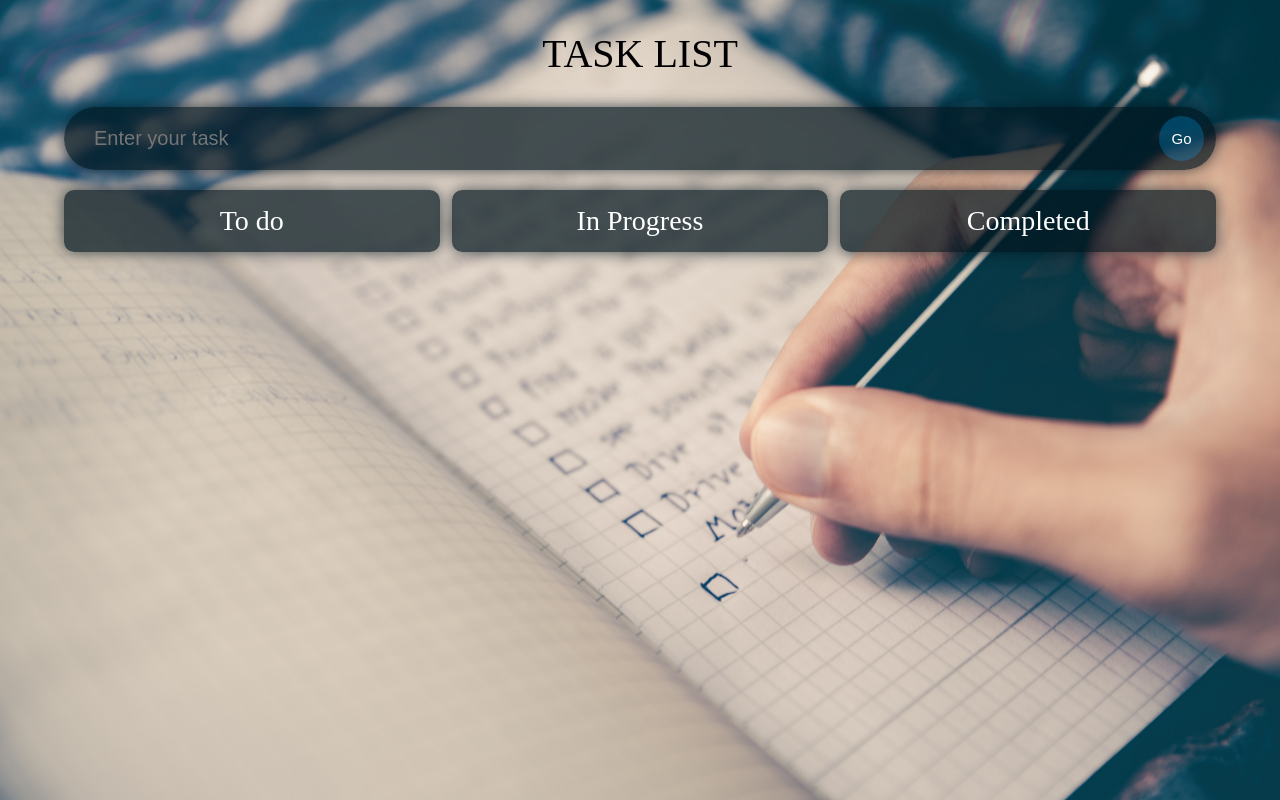
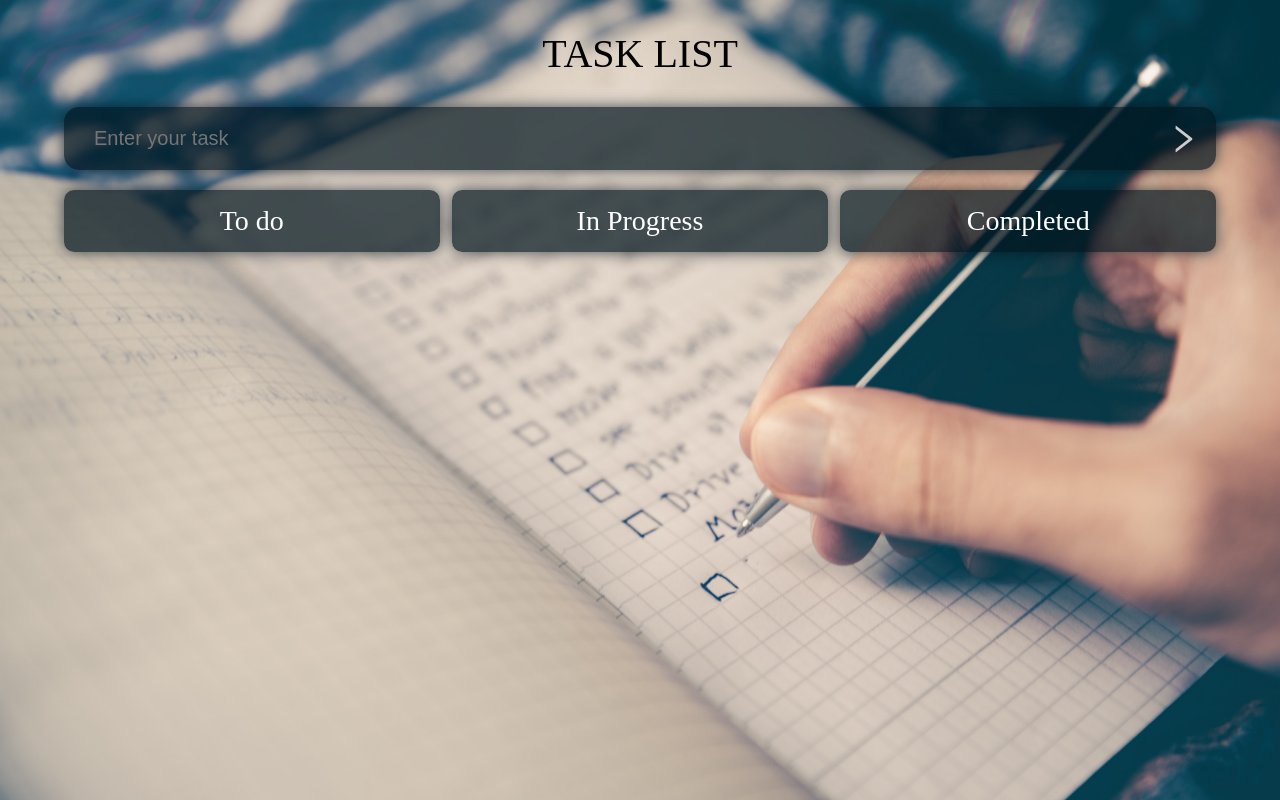
Before and after one commit to BrijeshM22/mytodos, a React (Create React App) app: page / in a window 1280 px wide. Built offline with nearby package versions, Linux system fonts and the light colour scheme; a web font is replaced by a local one.

Commit message:
Commit now

```diff
--- a/public/index.html
+++ b/public/index.html
@@ -2,14 +2,14 @@
 <html lang="en">
   <head>
     <meta charset="utf-8" />
-    <link rel="icon" href="%PUBLIC_URL%/todo_favicon.ico" />
+    <link rel="icon" href="%PUBLIC_URL%/favicon.ico" />
     <meta name="viewport" content="width=device-width, initial-scale=1" />
     <meta name="theme-color" content="#000000" />
     <meta
       name="description"
       content="Web site created using create-react-app"
     />
-    <link rel="apple-touch-icon" href="%PUBLIC_URL%/todo_logo192.png" />
+    <!-- <link rel="apple-touch-icon" href="%PUBLIC_URL%/todo_logo192.png" /> -->
     <!--
       manifest.json provides metadata used when your web app is installed on a
       user's mobile device or desktop. See https://developers.google.com/web/fundamentals/web-app-manifest/
--- a/src/App.tsx
+++ b/src/App.tsx
@@ -98,10 +98,10 @@ const App: React.FC = () => {
         <TodoList
           todos={todos}
           setTodos={setTodos}
+          WIPTodos={WIPTodos}
+          setWIPTodos={setWIPTodos}
           completedTodos={completedTodos}
           setCompletedTodos={setcompletedTodos}
-          WIPTodos={WIPTodos}
-          setWIPTodos={setWIPTodos}
         />
       </div>
     </DragDropContext>
--- a/src/components/InputField.tsx
+++ b/src/components/InputField.tsx
@@ -1,4 +1,5 @@
 import React, { useRef } from "react";
+import { AiOutlineRight } from "react-icons/ai";
 import "./styles.css";
 
 interface Props {
@@ -27,7 +28,7 @@ const InputField: React.FC<Props> = ({ todo, setTodo, handleAdd }) => {
         className="input__box"
       />
       <button type="submit" className="input_submit">
-        Go
+        <AiOutlineRight />
       </button>
     </form>
   );
--- a/src/components/TodoList.tsx
+++ b/src/components/TodoList.tsx
@@ -44,6 +44,7 @@ const TodoList: React.FC<Props> = ({
                   key={todo.id}
                   todos={todos}
                   setTodos={setTodos}
+                  localname="LocalTodos"
                 />
               ))}
             {provided.placeholder}
@@ -69,6 +70,7 @@ const TodoList: React.FC<Props> = ({
                 key={todo.id}
                 todos={WIPTodos}
                 setTodos={setWIPTodos}
+                localname="LocalWIPTodos"
               />
             ))}
             {provided.placeholder}
@@ -96,6 +98,7 @@ const TodoList: React.FC<Props> = ({
                   key={todo.id}
                   todos={completedTodos}
                   setTodos={setCompletedTodos}
+                  localname="LocalCompletedTodos"
                 />
               ))}
             {provided.placeholder}
--- a/src/components/styles.css
+++ b/src/components/styles.css
@@ -7,7 +7,7 @@
 
 .input__box {
   width: 100%;
-  border-radius: 50px;
+  border-radius: 15px;
   padding: 20px 30px;
   font-size: 20px;
   border: none;
@@ -20,37 +20,27 @@
 }
 
 .input__box:focus {
-  box-shadow: 0 0 5px;
+  box-shadow: 0 0 2px;
   outline: none;
 }
 
 .input_submit {
   position: absolute;
   right: 0px;
-  width: 45px;
-  height: 45px;
-  border-radius: 50px;
-  margin: 12px;
-  font-size: 15px;
-  color: white;
+  display: flex;
+  font-size: 2.25rem;
+  margin: 15px;
   border: none;
-  transition: 0.2s all;
-  outline: none;
-  cursor: pointer;
-  font-weight: lighter;
-  background-color: hsl(200, 100%, 50%, 0.25);
+  --color: hsl(200, 100%, 6%, 0);
+  background-color: var(--color);
+  color: #cdcbcb;
 }
 
 .input_submit:hover {
-  background-color: hsl(200, 100%, 50%, 0.4);
+  transform: scale(1.1);
 }
-/*
-.input_submit:hover {
-  background-color: #388ae2;
-} */
-
 .input_submit:active {
-  transform: scale(0.8);
+  transform: scale(0.9);
   box-shadow: 0 0 2px black;
 }
 
@@ -88,9 +78,8 @@
   z-index: 1;
   flex-wrap: wrap;
   transition: 0.2s;
-
   padding: 0.75em;
-  background-color: hsl(200, 100%, 91%, 0.3);
+  background-color: hsl(200, 100%, 91%, 0.2);
   border: none;
   outline: none;
   border-radius: 0.25em;
```
